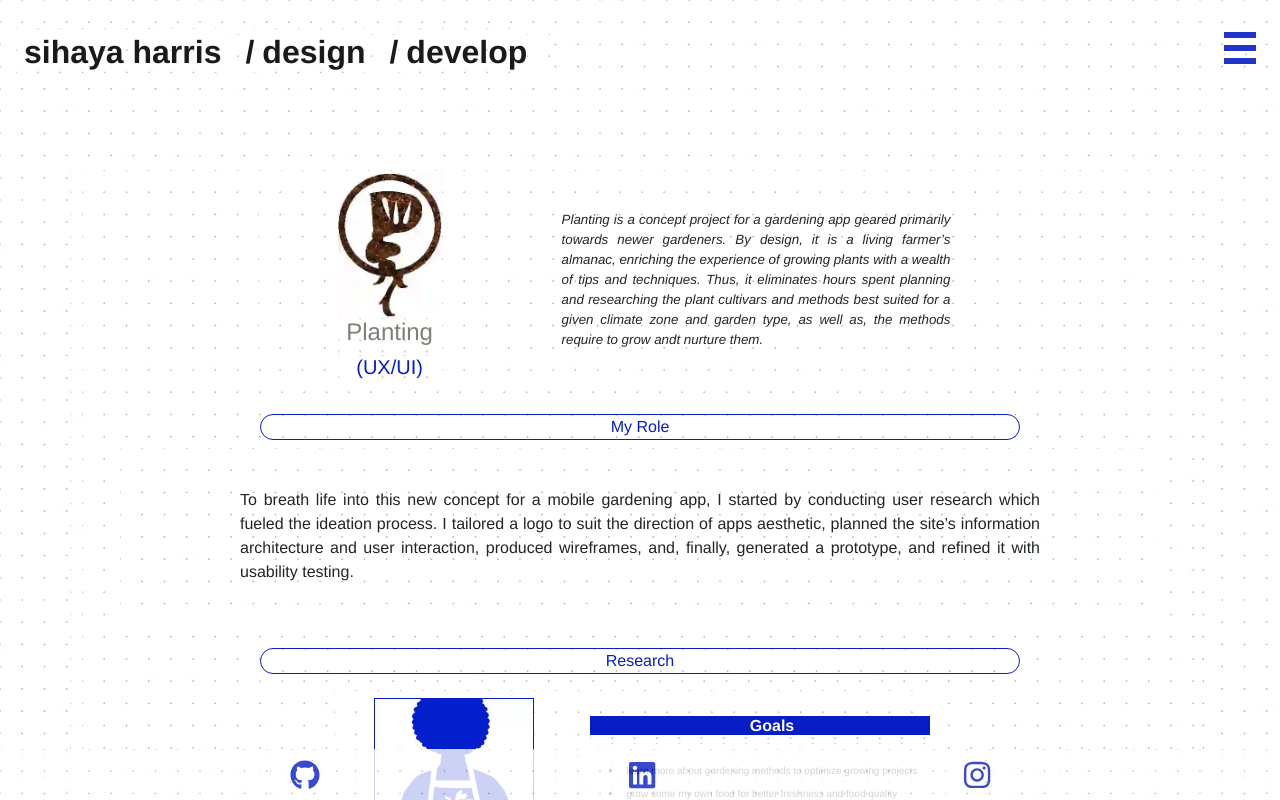
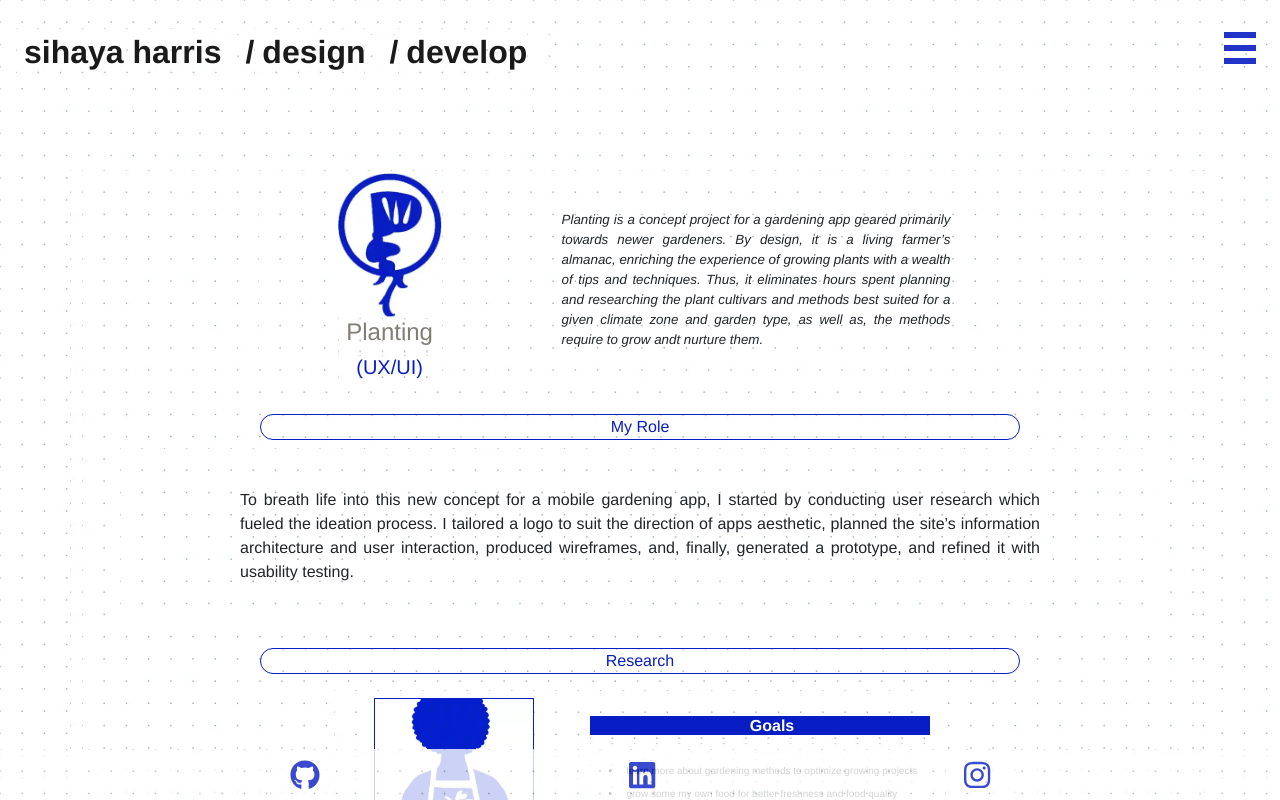
Before and after one commit to sihayah/portfoliofolio, a React (Create React App) app: page /planting in a window 1280 px wide. Shown: the top 800 px of the page. Built offline with nearby package versions, Linux system fonts and the light colour scheme; a web font is replaced by a local one.

Commit message:
changed logos to match blue main color

```diff
--- a/src/pages/Bbyy/index.js
+++ b/src/pages/Bbyy/index.js
@@ -9,7 +9,7 @@ const Bbyy = () => {
             <div className='project-details'>
                 <div className='top-container'>
                 <div className='logo-container'>
-                            <img className="project-example logo" id="bbyy" src={require(`../../assets/ux/bbyy_logo_redviolet.webp`)} alt="planting">
+                            <img className="project-example logo" id="bbyy" src={require(`../../assets/ux/bbyy_logo.webp`)} alt="planting">
                             </img>
                             <h4>Planting</h4>
                             <h5>(UX/UI)</h5>
--- a/src/pages/Planting/index.js
+++ b/src/pages/Planting/index.js
@@ -9,7 +9,7 @@ const Planting = () => {
                 <div className='project-details'>
                     <div className='top-container'>
                         <div className='logo-container'>
-                            <img className="project-example logo" id="planting" src={require(`../../assets/ux/logo_dirt.webp`)} alt="planting">
+                            <img className="project-example logo" id="planting" src={require(`../../assets/ux/planting_logo.webp`)} alt="planting">
                             </img>
                             <h4>Planting</h4>
                             <h5>(UX/UI)</h5>
```
Also changed, not shown: src/assets/ux/bbyy_logo.webp (added), src/assets/ux/planting_logo.webp (added).
